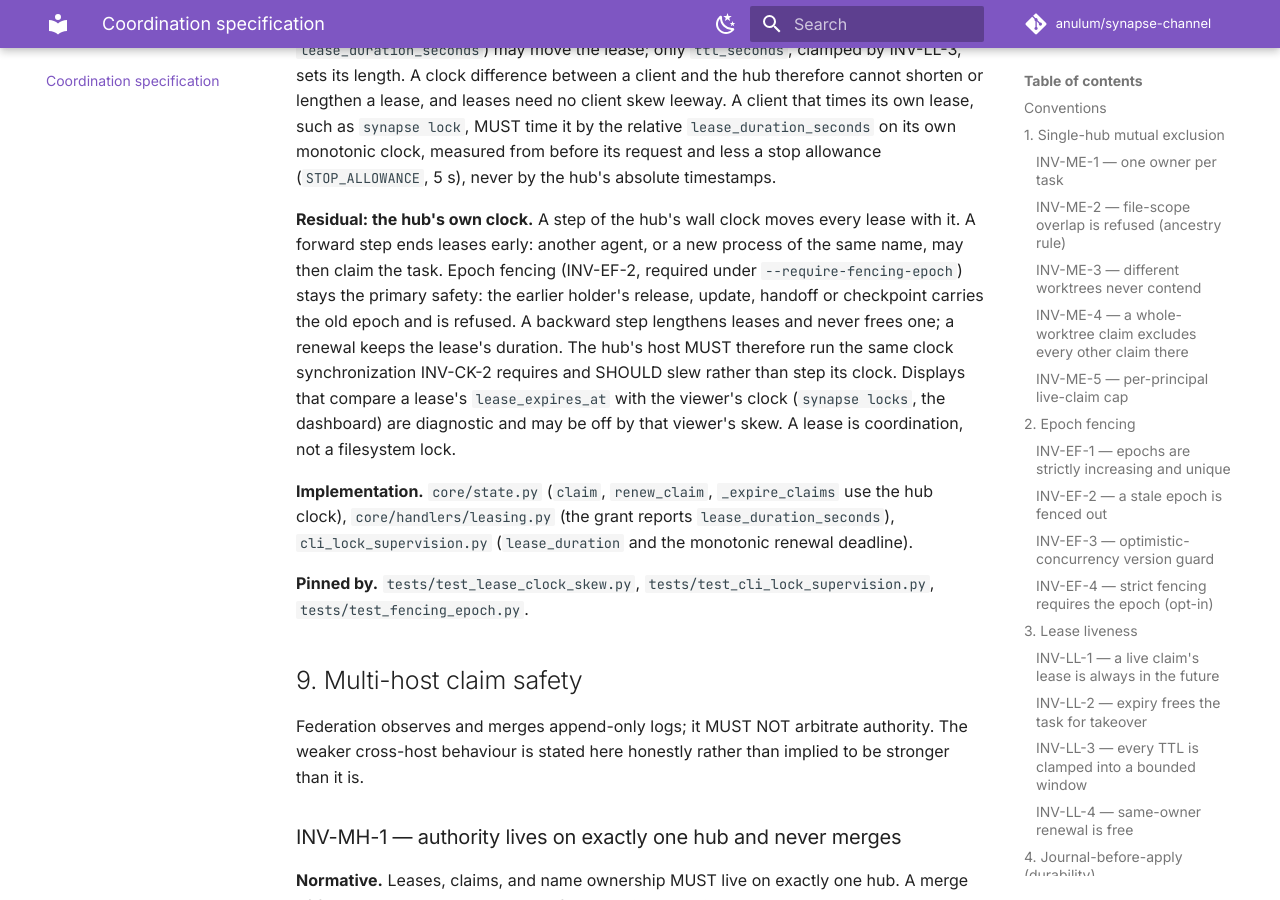
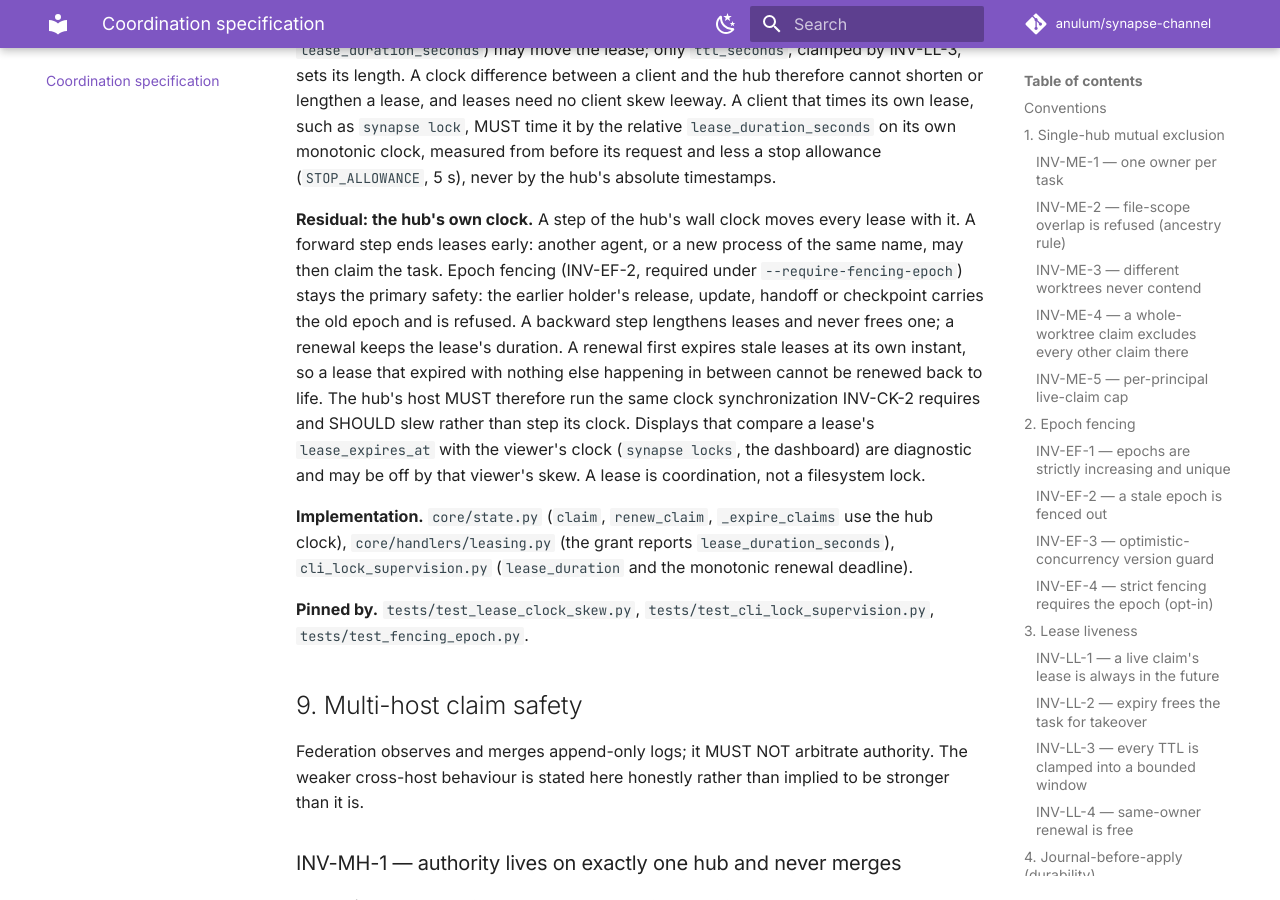
Before and after one commit to anulum/synapse-channel, an MkDocs documentation site: the page built from docs/coordination-spec.md, in a window 1280 px wide and 900 px high, scrolled down 24551 px. Built offline with MkDocs 1.6.1 and Material for MkDocs 9.7.7, drawn with Linux system fonts in a browser that asks for light colours; comment, search, counter and statistics services are not loaded.

Commit message:
test(state): pin that an expired lease cannot be renewed back to life
renew_claim first expires stale leases at its own instant, so a holder
whose lease expired with nothing else happening in between is refused.
No test held this. A renewal that skipped the expiry step would have
revived an expired, unswept lease and passed every lease, fencing and
supervision suite. A state test now renews exactly at the expiry with no
other call and expects the refusal and the claim gone; a renewal just
before the expiry is granted and keeps its duration. INV-CK-3 says so.

Invariant preserved: no overlapping claims; expiry frees the task.

Hooks-Verified: pre-commit sha256:1d22c619805cc7e4
Seat: f636
Authored by Anulum Fortis & Arcane Sapience (protoscience@anulum.li)

```diff
--- a/docs/_generated/capability_manifest.json
+++ b/docs/_generated/capability_manifest.json
@@ -7,7 +7,7 @@
     "optional_dependency_groups": 14,
     "package_modules": 885,
     "public_api_exports": 70,
-    "tests": 12886,
+    "tests": 12887,
     "version": "0.99.45",
     "wire_message_types": 114,
     "workflows": 28
--- a/docs/coordination-spec.md
+++ b/docs/coordination-spec.md
@@ -991,7 +991,9 @@
 required under `--require-fencing-epoch`) stays the primary safety: the earlier
 holder's release, update, handoff or checkpoint carries the old epoch and is
 refused. A backward step lengthens leases and never frees one; a renewal keeps
-the lease's duration. The hub's host MUST therefore run the same clock
+the lease's duration. A renewal first expires stale leases at its own instant,
+so a lease that expired with nothing else happening in between cannot be
+renewed back to life. The hub's host MUST therefore run the same clock
 synchronization INV-CK-2 requires and SHOULD slew rather than step its clock.
 Displays that compare a lease's `lease_expires_at` with the viewer's clock
 (`synapse locks`, the dashboard) are diagnostic and may be off by that
```
Also changed, not shown: README.md (+1 -1 lines), 1 other file.
